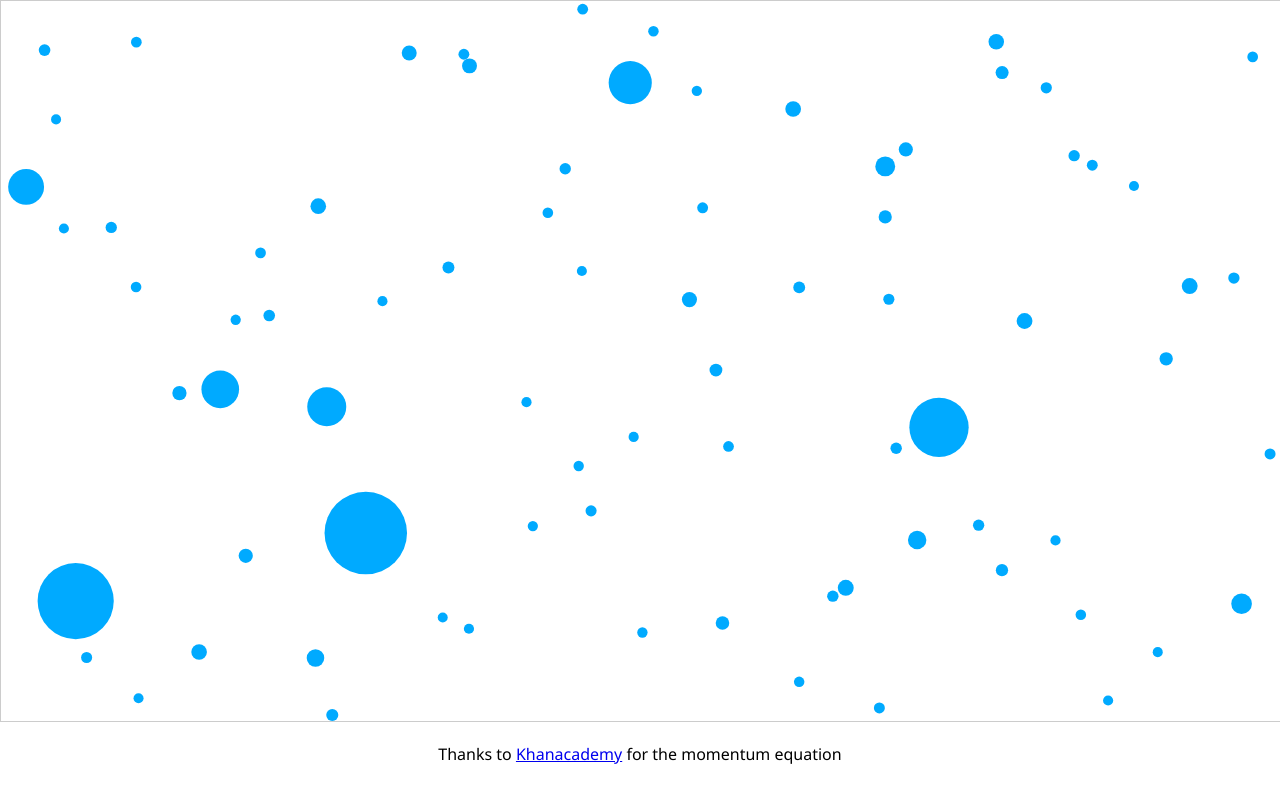
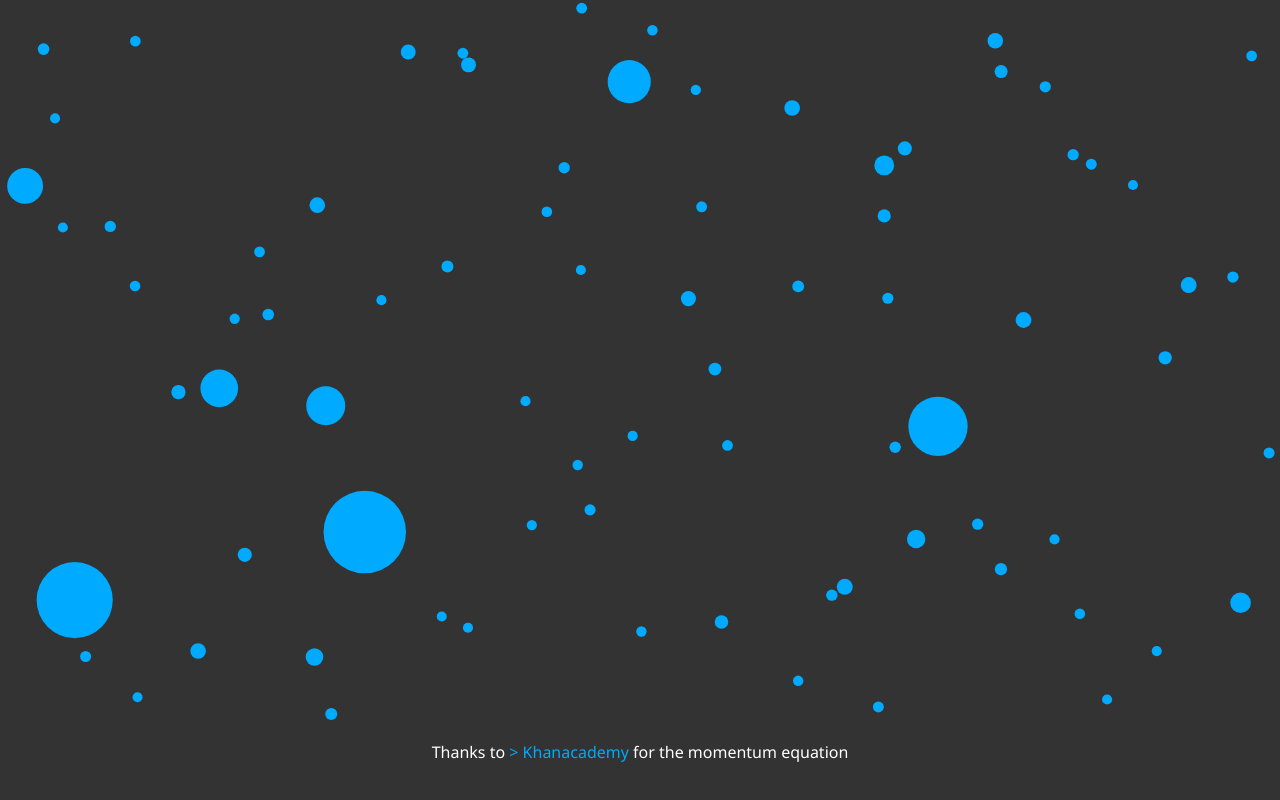
Before and after one commit to andydevs/collision-detection, a website built with webpack: page public/index.html in a window 1280 px wide. Built offline with nearby package versions, Linux system fonts and the light colour scheme.

Commit message:
Changed color

```diff
--- a/app/style/main.scss
+++ b/app/style/main.scss
@@ -12,6 +12,16 @@
 
 body {
     margin: 0;
+    background-color: #333;
+    color: white;
+}
+
+a {
+    color: #00aaff;
+    text-decoration: none;
+}
+a::before {
+    content: '>';
 }
 
 #app {
@@ -21,5 +31,4 @@ body {
 #canvas {
     width: 100%;
     max-width: 1280px;
-    border: 1px solid #ccc;
 }
```
